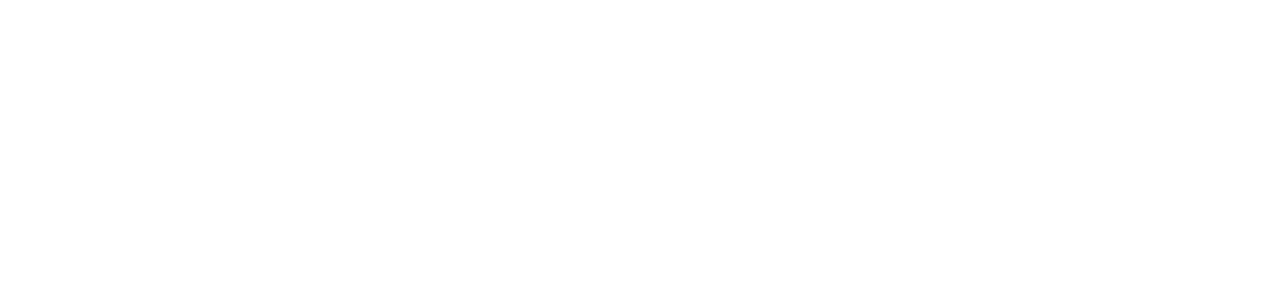
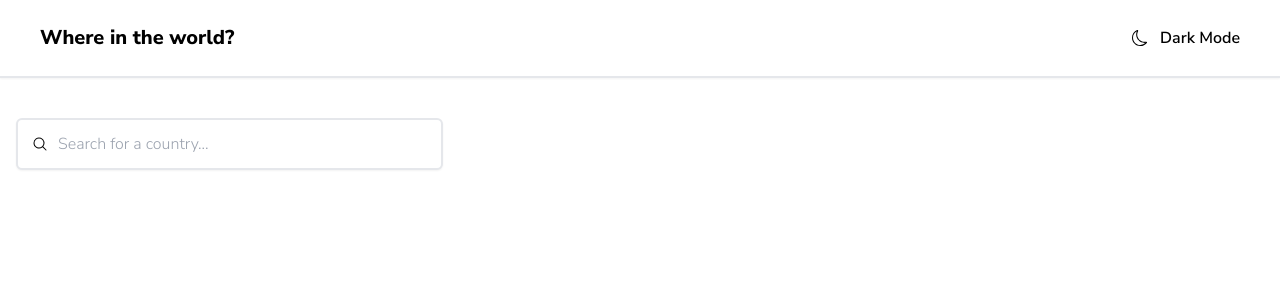
Before and after one commit to SzenftnerGergely/rest-countries-api-with-color-theme-switcher, a Next.js app: page / in a window 1280 px wide. Shown: the top 300 px of the page. Built offline with nearby package versions, Linux system fonts and the light colour scheme.

Commit message:
Nav.tsx & Searhbar.tsx creatad, nav basic struct. created.

```diff
--- a/app/page.tsx
+++ b/app/page.tsx
@@ -1,7 +1,11 @@
-import Image from 'next/image'
+import Nav from '@/components/Nav'
+import SearchBar from '@/components/SearchBar'
 
 export default function Home() {
   return (
-    <div></div>
+    <div>
+      <Nav />
+      <SearchBar />
+    </div>
   )
 }
--- a/components/Nav.tsx
+++ b/components/Nav.tsx
@@ -1,11 +1,16 @@
 import React from 'react'
+import { BsMoon } from "react-icons/bs";
 
 const Nav = () => {
-  return (
-    <div>
-
-    </div>
-  )
+    return (
+        <nav className='flex justify-between items-center px-10 py-6 border-b-2 shadow-sm'>
+            <h1 className='text-xl font-bold'>Where in the world?</h1>
+            <div className='flex justify-between items-center gap-3'>
+                <BsMoon />
+                <p className='font-semibold'>Dark Mode</p>
+            </div>
+        </nav>
+    )
 }
 
 export default Nav
--- /dev/null
+++ b/components/SearchBar.tsx
@@ -0,0 +1,23 @@
+import React from 'react'
+import { HiMagnifyingGlass } from "react-icons/hi2";
+
+const SearchBar = () => {
+    return (
+        <div className='my-10'>
+
+            <div className='relative flex items-center'>
+                <div className='absolute left-8'>
+                    <HiMagnifyingGlass />
+                </div>
+                <input type="text" placeholder='Search for a country...' className='mx-4 py-3 px-10 border-2 shadow-sm w-1/3 rounded-md' />
+            </div>
+
+            <div>
+
+            </div>
+
+        </div>
+    )
+}
+
+export default SearchBar
```
Also changed, not shown: package.json (+5 -3 lines), 1 other file (tests, documents, lock files or other folders).
